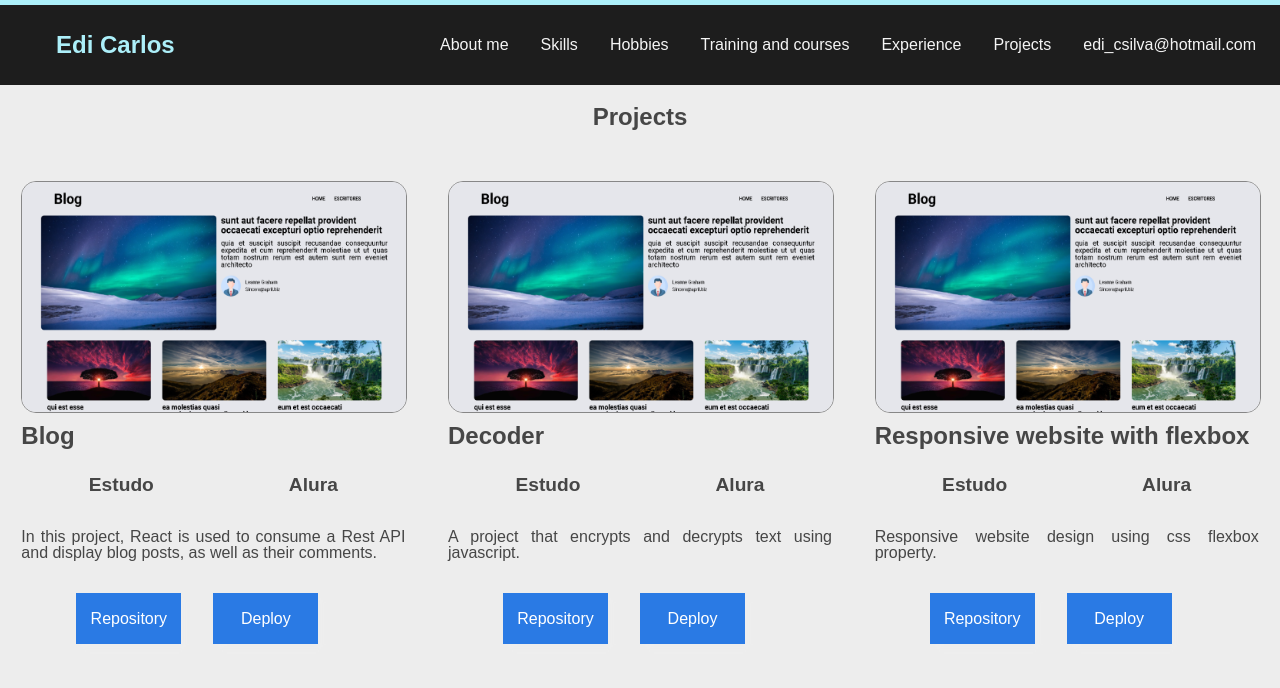
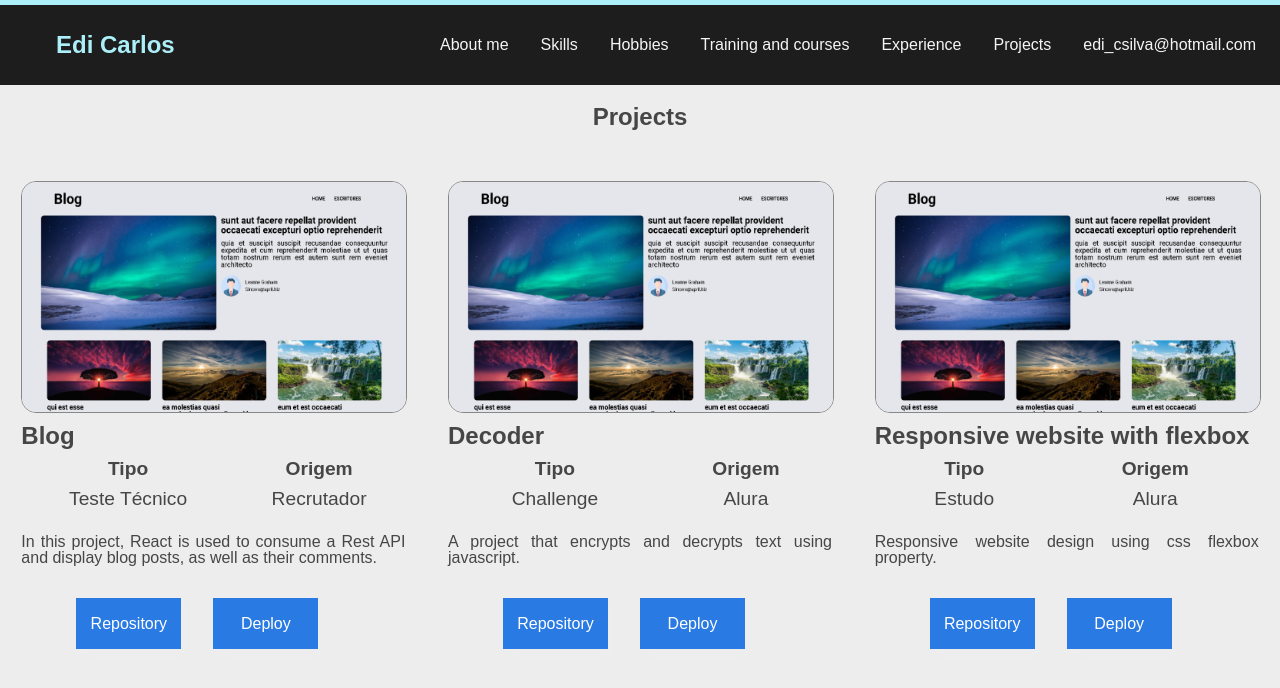
Before and after one commit to ediCarlosSilva/portifolio-v2, a React (Create React App) app: page /projetos in a window 1280 px wide. Shown: the top 688 px of the page. Built offline with nearby package versions, Linux system fonts and the light colour scheme; the HTML template or start-up script is replaced by a standard one; a web font is replaced by a local one.

Commit message:
aprimorando exibição de projetos

```diff
--- a/package.json
+++ b/package.json
@@ -16,6 +16,7 @@
     "react-dom": "^18.2.0",
     "react-router-dom": "^6.10.0",
     "react-scripts": "5.0.1",
+    "uuid": "^9.0.0",
     "validator": "^13.9.0",
     "web-vitals": "^2.1.4"
   },
--- /dev/null
+++ b/src/components/ListaSuspensa/index.js
@@ -0,0 +1,13 @@
+import './lista-suspensa.css'
+
+const ListaSuspensa = ({label, items,  valor, aoAlterado, obrigatorio = false}) => {
+    return (<div className="lista-suspensa">
+        <label>{label}</label>
+        <select required={obrigatorio} value={valor} onChange={evento => aoAlterado(evento.target.value)}>
+            <option />
+            {items.map(item => <option key={item}>{item}</option>)}
+        </select>
+    </div>)
+}
+
+export default ListaSuspensa
--- /dev/null
+++ b/src/components/ListaSuspensa/lista-suspensa.css
@@ -0,0 +1,19 @@
+.lista-suspensa {
+    margin: 24px 0;
+}
+
+.lista-suspensa label {
+    display: block;
+    margin-bottom: 8px;
+    font-size: 24px;
+}
+.lista-suspensa select {
+    background: #FFFFFF;
+    box-shadow: 10px 10px 30px rgba(0, 0, 0, 0.06);
+    border-radius: 0px;
+    width: 100%;
+    border: none;
+    font-size: 24px;
+    padding: 24px;
+    box-sizing: border-box;
+}
--- a/src/components/ProjectCard/ProjectCard.css
+++ b/src/components/ProjectCard/ProjectCard.css
@@ -14,6 +14,21 @@
 .projeto--motivo {
     display: flex;
     justify-content: space-around;
+}
+
+
+table {
+    width: 100%;
+    text-align: center;
+    font-size: 1.2rem;
+}
+
+thead {
+    font-weight: bold;
+}
+
+tbody td {
+    padding: .5rem 0;
 }
 
 .projeto--tipo,
--- a/src/components/ProjectCard/index.jsx
+++ b/src/components/ProjectCard/index.jsx
@@ -3,6 +3,8 @@ import { Link } from 'react-router-dom';
 import React from 'react';
 
 export default function ProjectCard({projeto}) {
+
+  // console.log(projeto);
 
   return (
     <div className="projeto" title="Saiba Mais">
@@ -12,8 +14,22 @@ export default function ProjectCard({projeto}) {
       <div className="projeto--conteudo">
         <h2 className="projeto--titulo">{projeto.titulo}</h2>
         <div className='projeto--motivo'>
-          <p className="projeto--tipo">Estudo</p>
-          <p className="projeto--origem">Alura</p>
+          <table>
+            <thead>
+              <tr>
+                <td>Tipo</td>
+                <td>Origem</td>
+              </tr>
+            </thead>
+            <tbody>
+              <tr>
+                <td>{projeto.tipo}</td>
+                <td>{projeto.origem}</td>
+              </tr>
+            </tbody>
+          </table>
+          {/* <p className="projeto--tipo">{projeto.tipo}</p>
+          <p className="projeto--origem">{projeto.origem}</p> */}
         </div>
         <p className="projeto--descricao">{projeto.texto}</p>
       </div>
--- a/src/components/Projetos/index.jsx
+++ b/src/components/Projetos/index.jsx
@@ -1,16 +1,20 @@
 import './Projetos.css';
 import { Link } from 'react-router-dom';
 import ProjectCard from '../ProjectCard'
+import ListaSuspensa from '../ListaSuspensa'
 
 export default function Projetos({projetos}) {
 
   // console.log(projetos);
+  // console.log(tiposProjetos);
 
   return (
     <section className="projetos">
       <div className="projetos__section--title">
         <h2 className="projetos__section__title" id="projetos">Projects</h2>
       </div>
+
+      {/* <ListaSuspensa /> */}
 
       <div className="projetos__content">
 
--- a/src/json/projetos.json
+++ b/src/json/projetos.json
@@ -4,20 +4,26 @@
         "titulo": "Blog",
         "texto": "In this project, React is used to consume a Rest API and display blog posts, as well as their comments.",
         "repositorio": "https://github.com/ediCarlosSilva/blogWithRest",
-        "deploy": "https://edicarlossilva.github.io/blogWithRest/"
+        "deploy": "https://edicarlossilva.github.io/blogWithRest/",
+        "tipo": "Teste Técnico",
+        "origem": "Recrutador"
     },
     {
         "id": 2,
         "titulo": "Decoder",
         "texto": "A project that encrypts and decrypts text using javascript.",
         "repositorio": "https://github.com/ediCarlosSilva/challenge01-decodificador",
-        "deploy": "https://edicarlossilva.github.io/challenge01-decodificador/"
+        "deploy": "https://edicarlossilva.github.io/challenge01-decodificador/",
+        "tipo": "Challenge",
+        "origem": "Alura"
     },
     {
         "id": 3,
         "titulo": "Responsive website with flexbox",
         "texto": "Responsive website design using css flexbox property.",
         "repositorio": "https://github.com/ediCarlosSilva/flexbox-2023",
-        "deploy": "https://edicarlossilva.github.io/flexbox-2023/"
+        "deploy": "https://edicarlossilva.github.io/flexbox-2023/",
+        "tipo": "Estudo",
+        "origem": "Alura"
     }
 ]
--- /dev/null
+++ b/src/json/tiposProjetos.json
@@ -0,0 +1,20 @@
+[
+    {
+        "id": 1,
+        "tipo": "Estudo",
+        "origem": ["alura", "rocketseat"]
+    },
+    {
+        "id": 2,
+        "tipo": "Challenge",
+        "origem": ["alura", "frontendmentor"]
+    },
+    {
+        "id": 3,
+        "tipo": "Teste Técnico"
+    },
+    {
+        "id": 4,
+        "tipo": "Voluntário"
+    }
+]
--- a/src/pages/ProjetosPage/index.jsx
+++ b/src/pages/ProjetosPage/index.jsx
@@ -1,10 +1,18 @@
+import { useState } from 'react';
 import Projetos from '../../components/Projetos';
+import {v4 as uuidv4} from 'uuid';
 
 import projetos from '../../json/projetos.json';
+// import tiposProjetos from '../../json/tiposProjetos.json';
 
 export default function ProjetosPage() {
+
+    // console.log(projetos);
+    // console.log(tiposProjetos);
+
     return (
-        <Projetos projetos={projetos}/>
+        // <h1>Projetos</h1>
+        <Projetos projetos={projetos} />
     )
 
 }
```
